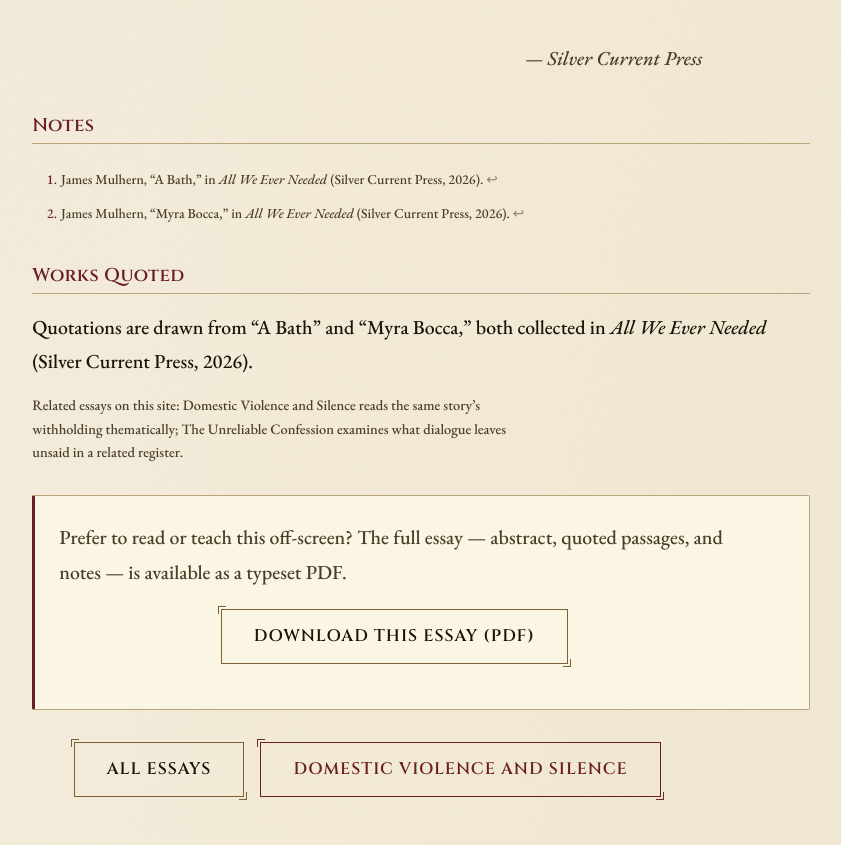
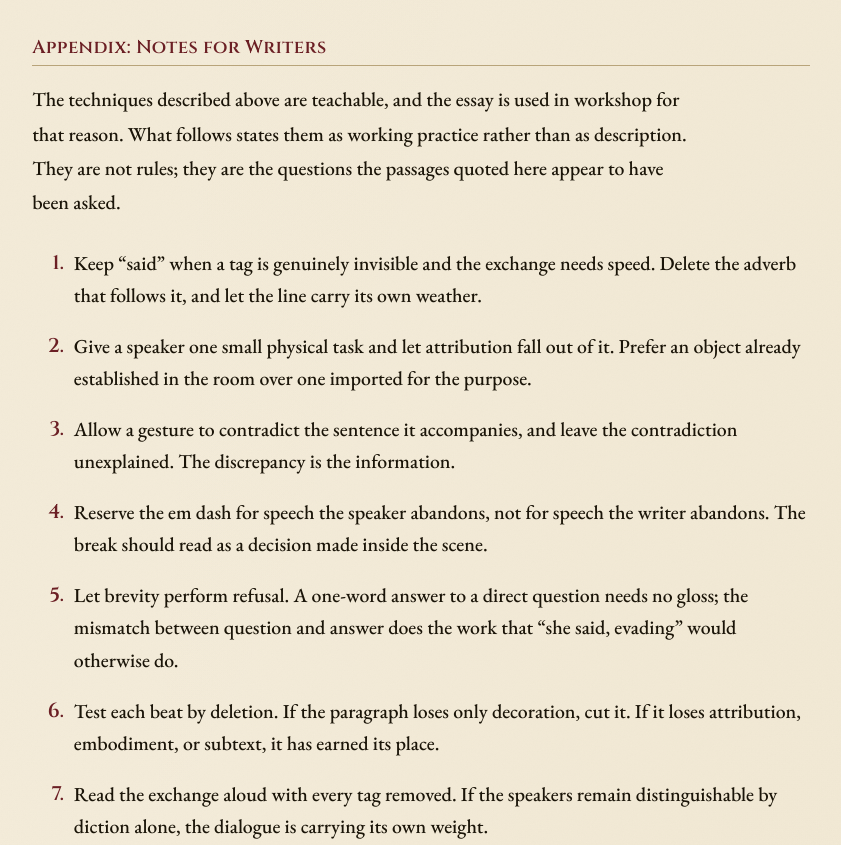
Before and after one commit to jamesfmulhern-hue/author-site, a plain HTML site: page grammar-of-interruption.html in a window 1280 px wide. Shown: the part 4346-5191 px from the top of the page, without its empty margins (219-1060 px from the left). Drawn offline with nearby package versions, Linux system fonts and the light colour scheme; a web font is replaced by a local one.

Commit message:
Fold craft-study additions into two live essays
- Conversion Without Erasure: new section VI, 'Recurrence as Argument', placing the
  doublings inside the recurrence architecture and the six permeable boundaries;
  closing section renumbered VII; new endnote 4 pointing to the philosophy essay,
  Repeated Incarnations, and The Recurring Image.
- The Grammar of Interruption: new 'Appendix: Notes for Writers', seven working
  practices drawn from the techniques the essay documents.
- Both download PDFs regenerated so the public downloads match the live articles;
  extractor now excludes the on-page download panel from PDF output.

```diff
--- a/grammar-of-interruption.html
+++ b/grammar-of-interruption.html
@@ -71,6 +71,15 @@
 }
 .sch-notes .nnum { position: absolute; left: 0; width: 1.8em; text-align: right; font-weight: 700; color: #6b1f24 !important; }
 .sch-notes .backref { text-decoration: none; opacity: 0.6; }
+.sch-body ol.sch-practice { list-style: none; counter-reset: prac; padding: 0; margin: 1.4em 0 0; }
+.sch-body ol.sch-practice li {
+  counter-increment: prac; position: relative; padding-left: 2.1em;
+  margin: 0 0 0.95em; line-height: 1.62;
+}
+.sch-body ol.sch-practice li::before {
+  content: counter(prac) "."; position: absolute; left: 0; width: 1.6em; text-align: right;
+  font-family: var(--font-deco); font-weight: 600; color: var(--color-oxblood, #6b1f24);
+}
 .sch-works p { font-size: 0.9rem; line-height: 1.62; color: var(--color-text-muted); }
 .sch-body h2.sch-h2, .sch-body h3.sch-h3 { scroll-margin-top: 6.5rem; }
 .sch-abstract {
@@ -229,6 +238,18 @@
       <h2 class="sch-h2" id="vi">VI. Conclusion: A Prosody of Speech</h2>
       <p>Tag omission, action-beat attribution, dash-driven self-interruption, and clipped withholding all reduce explanatory mediation between the reader and spoken exchange. Where a more conventional prose stylist might use &ldquo;she said hesitantly&rdquo; or &ldquo;he interrupted, flustered,&rdquo; these examples rely on syntax &mdash; the presence or absence of a tag, the placement of a dash, the length of a line &mdash; to carry emotional information that adverbs and narratorial commentary might otherwise supply. The result can make dialogue feel overheard rather than fully explained, with the mechanics of a sentence helping readers infer who has been cut off, who has evaded, or who has momentarily lost control of their syntax.</p>
 
+      <h2 class="sch-h2" id="appendix">Appendix: Notes for Writers</h2>
+      <p>The techniques described above are teachable, and the essay is used in workshop for that reason. What follows states them as working practice rather than as description. They are not rules; they are the questions the passages quoted here appear to have been asked.</p>
+      <ol class="sch-practice">
+        <li>Keep &ldquo;said&rdquo; when a tag is genuinely invisible and the exchange needs speed. Delete the adverb that follows it, and let the line carry its own weather.</li>
+        <li>Give a speaker one small physical task and let attribution fall out of it. Prefer an object already established in the room over one imported for the purpose.</li>
+        <li>Allow a gesture to contradict the sentence it accompanies, and leave the contradiction unexplained. The discrepancy is the information.</li>
+        <li>Reserve the em dash for speech the speaker abandons, not for speech the writer abandons. The break should read as a decision made inside the scene.</li>
+        <li>Let brevity perform refusal. A one-word answer to a direct question needs no gloss; the mismatch between question and answer does the work that &ldquo;she said, evading&rdquo; would otherwise do.</li>
+        <li>Test each beat by deletion. If the paragraph loses only decoration, cut it. If it loses attribution, embodiment, or subtext, it has earned its place.</li>
+        <li>Read the exchange aloud with every tag removed. If the speakers remain distinguishable by diction alone, the dialogue is carrying its own weight.</li>
+      </ol>
+
       <p class="sch-sig">&mdash; Silver Current Press</p>
 
       <h2 class="sch-h2" id="notes">Notes</h2>
```
Also changed, not shown: conversion-without-erasure.html (+15 -1 lines), 2 other files.
